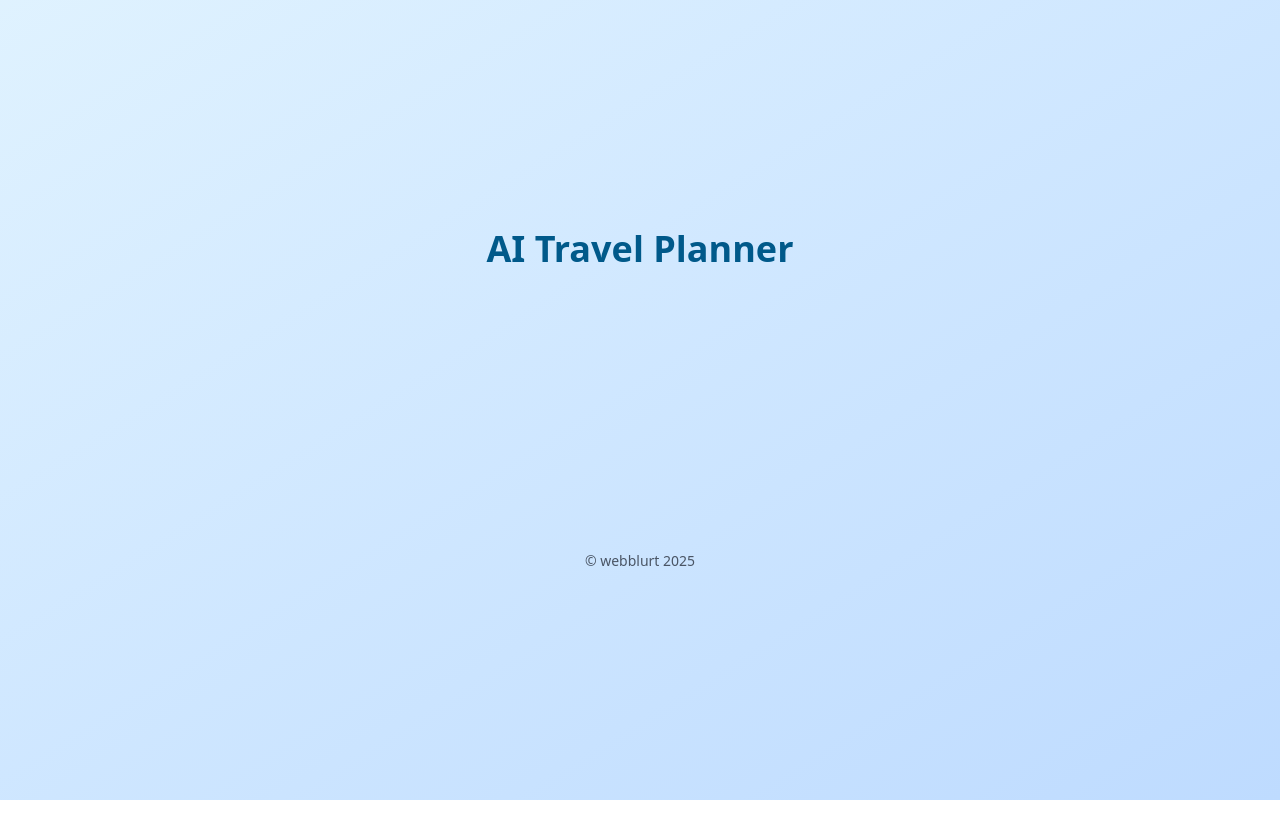
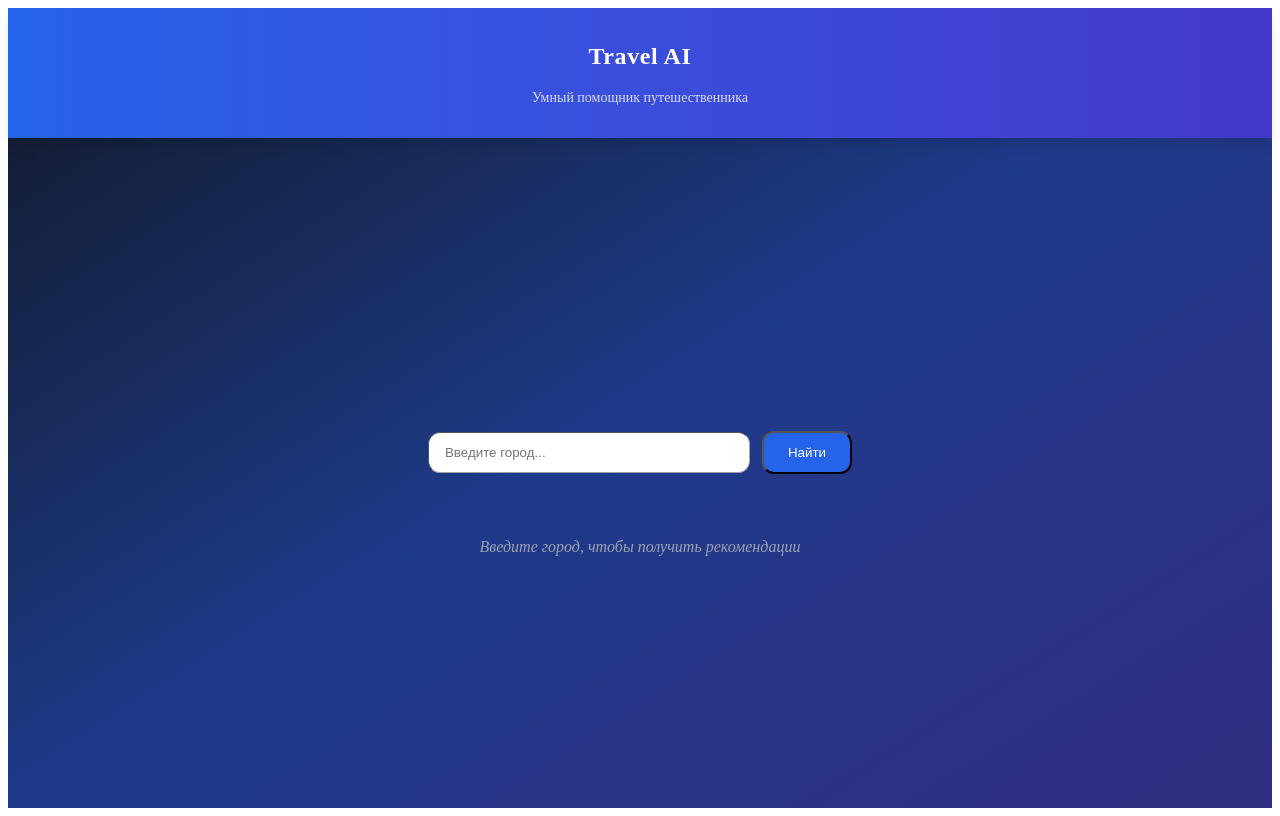
Before and after one commit to Webblurt/travel-ai, a SvelteKit app in the folder apps/frontend/: page / in a window 1280 px wide. Built offline with nearby package versions, Linux system fonts and the light colour scheme; no server answers.

Commit message:
new interface

```diff
--- a/apps/frontend/package.json
+++ b/apps/frontend/package.json
@@ -30,6 +30,7 @@
 		"svelte-check": "^4.3.2",
 		"tailwindcss": "^4.1.16",
 		"typescript": "^5.9.2",
+		"unocss": "^66.5.4",
 		"vite": "^7.1.7"
 	},
 	"dependencies": {
--- /dev/null
+++ b/apps/frontend/src/lib/components/CityInput.svelte
@@ -0,0 +1,18 @@
+<script>
+  export let city = "";
+  export let onSearch;
+</script>
+
+<div class="flex flex-col sm:flex-row gap-3 justify-center items-center my-10">
+  <input
+    bind:value={city}
+    placeholder="Введите город..."
+    class="border border-gray-400 rounded-xl px-4 py-3 w-72 text-gray-900 focus:outline-none focus:ring-2 focus:ring-blue-500"
+  />
+  <button
+    on:click={() => onSearch?.(city)}
+    class="bg-blue-600 hover:bg-blue-700 text-white font-medium px-6 py-3 rounded-xl transition"
+  >
+    Найти
+  </button>
+</div>
--- /dev/null
+++ b/apps/frontend/src/lib/components/Header.svelte
@@ -0,0 +1,6 @@
+<header class="w-full bg-gradient-to-r from-blue-600 to-indigo-700 text-white py-4 shadow-lg">
+  <div class="text-center">
+    <h1 class="text-2xl font-bold tracking-wide">Travel AI</h1>
+    <p class="opacity-80 text-sm mt-1">Умный помощник путешественника</p>
+  </div>
+</header>
--- /dev/null
+++ b/apps/frontend/src/lib/components/ResponseBlock.svelte
@@ -0,0 +1,20 @@
+<script>
+  export let text = "";
+  export let isLoading = false;
+</script>
+
+{#if isLoading}
+  <div class="text-center text-gray-400 animate-pulse mt-6">
+    Обработка запроса...
+  </div>
+{:else if text}
+  <div class="max-w-2xl mx-auto bg-white/10 p-6 rounded-xl border border-white/20 shadow-lg text-center mt-6">
+    <p class="text-lg leading-relaxed text-gray-100 whitespace-pre-wrap">
+      {text}
+    </p>
+  </div>
+{:else}
+  <div class="text-gray-400 text-center italic mt-6">
+    Введите город, чтобы получить рекомендации
+  </div>
+{/if}
--- a/apps/frontend/src/routes/+layout.svelte
+++ b/apps/frontend/src/routes/+layout.svelte
@@ -1,12 +1,5 @@
-<script lang="ts">
-	import '../app.css';
-	import favicon from '$lib/assets/favicon.svg';
-
-	let { children } = $props();
+<script>
+  import "uno.css";
 </script>
 
-<svelte:head>
-	<link rel="icon" href={favicon} />
-</svelte:head>
-
-{@render children?.()}
+<slot />
--- a/apps/frontend/src/routes/+page.svelte
+++ b/apps/frontend/src/routes/+page.svelte
@@ -1,89 +1,37 @@
-<script lang="ts">
-  import { fade, fly } from 'svelte/transition';
-  let city = '';
-  let itinerary = '';
-  let loading = false;
-  let error = '';
+<script>
+  import Header from "$lib/components/Header.svelte";
+  import CityInput from "$lib/components/CityInput.svelte";
+  import ResponseBlock from "$lib/components/ResponseBlock.svelte";
 
-  async function generateItinerary() {
-    if (!city.trim()) {
-      error = 'Введите город';
-      return;
-    }
-    loading = true;
-    error = '';
-    itinerary = '';
+  let city = "";
+  let response = "";
+  let isLoading = false;
+
+  const API_URL = import.meta.env.VITE_API_URL || "http://localhost:8080";
+
+  async function handleSearch(cityName) {
+    if (!cityName) return;
+    isLoading = true;
+    response = "";
 
     try {
-      const res = await fetch('http://localhost:8080/api/itinerary', {
-        method: 'POST',
-        headers: { 'Content-Type': 'application/json' },
-        body: JSON.stringify({ city }),
-      });
-      if (!res.ok) throw new Error(`Ошибка: ${res.status}`);
+      const res = await fetch(`${API_URL}/api/ai?city=${encodeURIComponent(cityName)}`);
+      if (!res.ok) throw new Error("Ошибка ответа от API");
       const data = await res.json();
-      itinerary = data.itinerary || JSON.stringify(data, null, 2);
+      response = data.message || "Пустой ответ";
     } catch (e) {
-      error = 'Ошибка при получении маршрута';
+      response = "Ошибка при запросе к серверу";
       console.error(e);
     } finally {
-      loading = false;
+      isLoading = false;
     }
-  }
-
-  function splitDays(text: string) {
-    const days = text.match(/(День\s*\d+[\s\S]*?)(?=День\s*\d+|$)/gi);
-    return days ? days.map((d) => d.trim()) : [text.trim()];
   }
 </script>
 
-<main class="min-h-screen bg-gradient-to-br from-sky-100 to-blue-200 flex flex-col items-center justify-center p-6">
-  <h1 class="text-4xl font-bold mb-8 text-sky-800 text-center" in:fly={{ y: -20, opacity: 0, duration: 500 }}>
-    AI Travel Planner
-  </h1>
-
-  <div class="bg-white/80 backdrop-blur-md shadow-xl rounded-3xl p-8 w-full max-w-lg" in:fly={{ y: 20, opacity: 0, duration: 500, delay: 200 }}>
-    <label for="city" class="block mb-2 text-gray-700 font-semibold">
-      Введите город:
-    </label>
-    <input
-      id="city"
-      bind:value={city}
-      placeholder="Например: Барселона"
-      class="w-full border border-gray-300 rounded-xl p-3 mb-4 focus:ring-2 focus:ring-sky-500 focus:outline-none"
-    />
-
-    <button
-      on:click={generateItinerary}
-      disabled={loading}
-      class="w-full bg-sky-600 text-white font-semibold py-3 rounded-xl hover:bg-sky-700 transition disabled:opacity-60"
-    >
-      {#if loading} Генерация маршрута... {:else} Сгенерировать маршрут {/if}
-    </button>
-
-    {#if error}
-      <p class="text-red-500 mt-4 text-center" in:fade>{{error}}</p>
-    {/if}
-
-    {#if itinerary}
-      <div class="mt-6 space-y-4" in:fade={{ delay: 200 }}>
-        {#each splitDays(itinerary) as day, i}
-          <div class="bg-white shadow-md rounded-2xl p-5 border border-gray-100 hover:shadow-lg transition" in:fly={{ y: 10, duration: 300 }}>
-            <h2 class="font-bold text-xl text-sky-700 mb-3">
-              День {i + 1}
-            </h2>
-            <div class="text-gray-700 whitespace-pre-wrap leading-relaxed">
-              {@html day
-                .replace(/День\s*\d+/i, '')
-                .replace(/\*\*(.*?)\*\*/g, '<b>$1</b>')}
-            </div>
-          </div>
-        {/each}
-      </div>
-    {/if}
+<main class="min-h-screen bg-gradient-to-br from-gray-900 via-blue-900 to-indigo-900 text-white flex flex-col">
+  <Header />
+  <div class="flex-grow flex flex-col items-center justify-center px-4">
+    <CityInput bind:city onSearch={handleSearch} />
+    <ResponseBlock text={response} {isLoading} />
   </div>
-
-  <footer class="mt-10 text-gray-600 text-sm">
-    © webblurt 2025
-  </footer>
 </main>
--- /dev/null
+++ b/apps/frontend/uno.config.ts
@@ -0,0 +1,9 @@
+import { defineConfig, presetUno, presetIcons, presetAttributify } from 'unocss';
+
+export default defineConfig({
+  presets: [
+    presetUno(),
+    presetIcons(),
+    presetAttributify(),
+  ],
+});
--- a/apps/frontend/vite.config.ts
+++ b/apps/frontend/vite.config.ts
@@ -1,7 +1,10 @@
-import tailwindcss from '@tailwindcss/vite';
 import { sveltekit } from '@sveltejs/kit/vite';
 import { defineConfig } from 'vite';
+import UnoCSS from 'unocss/vite';
 
 export default defineConfig({
-	plugins: [tailwindcss(), sveltekit()]
+  plugins: [
+    sveltekit(),
+    UnoCSS(),
+  ],
 });
```
Also changed, not shown: 1 other file (tests, documents, lock files or other folders).
